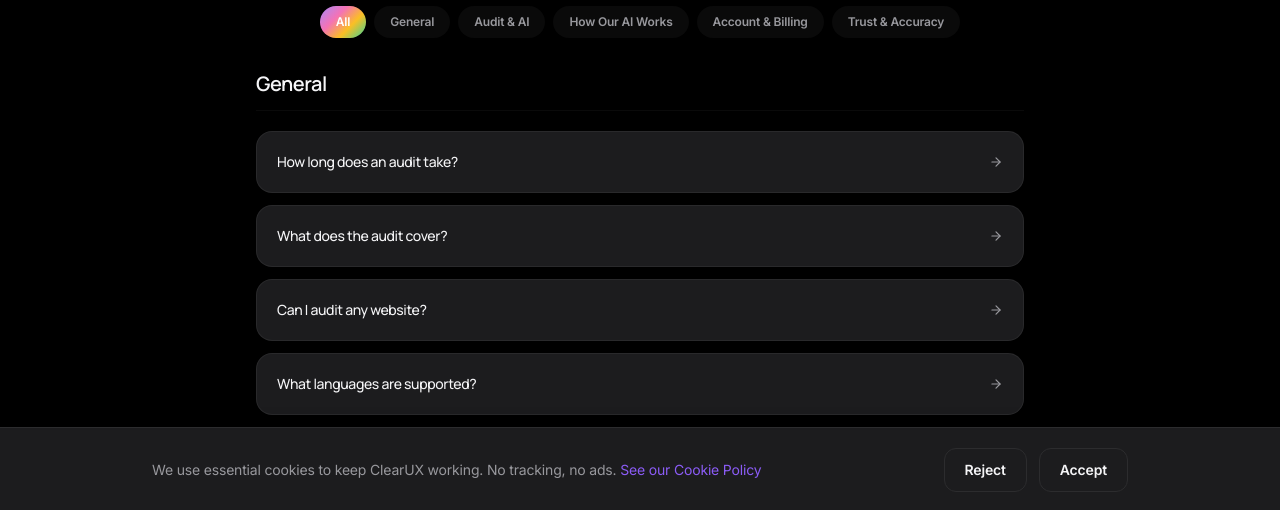
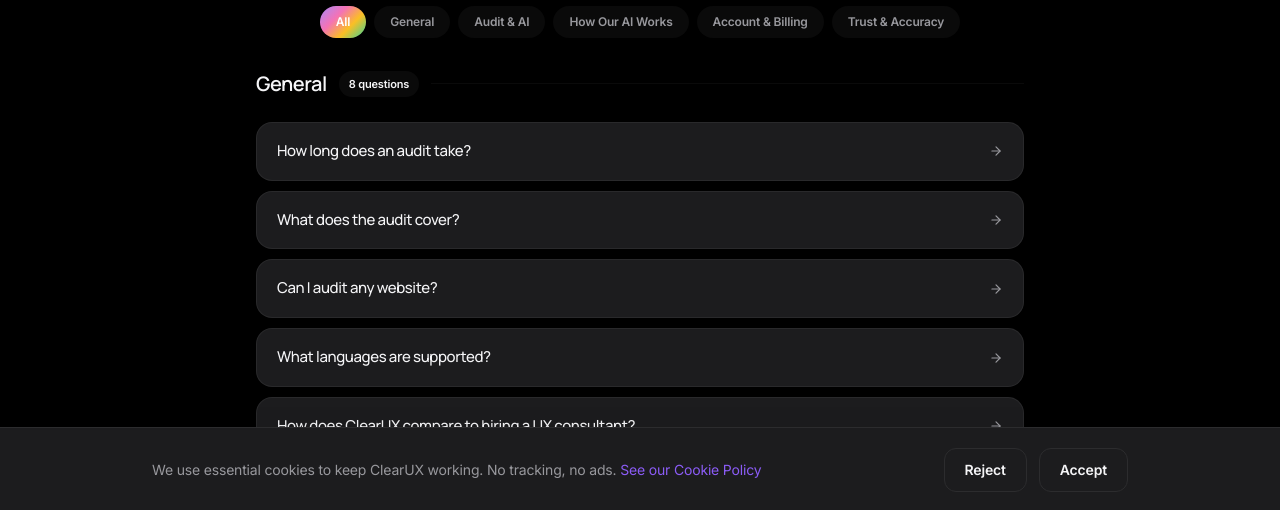
Before and after one commit to schintu79/clearux-saas, a Next.js app: page /faq in a window 1280 px wide. Shown: the part 288-798 px from the top of the page. Built offline with nearby package versions, Linux system fonts and the light colour scheme; no server answers.

Commit message:
Audit feedback: outcome-first hero, FAQ scannability, auth page trust signals

```diff
--- a/src/app/faq/page.tsx
+++ b/src/app/faq/page.tsx
@@ -185,26 +185,32 @@ export default function FaqPage() {
         </section>
 
         {/* FAQ Sections */}
-        {visibleSections.map((section) => (
-          <section key={section.title} className="px-4 sm:px-6 lg:px-8 pb-10">
+        {visibleSections.map((section, sIdx) => (
+          <section key={section.title} className={`px-4 sm:px-6 lg:px-8 ${sIdx < visibleSections.length - 1 ? 'pb-12' : 'pb-10'}`}>
             <div className="max-w-3xl mx-auto">
               {activeTab === TAB_ALL && (
-                <h2 className="font-heading font-semibold text-xl text-text mb-5 pb-3 border-b border-border/30 dark:border-white/[0.04]">
-                  {section.title}
-                </h2>
+                <div className="flex items-center gap-3 mb-6">
+                  <h2 className="font-heading font-semibold text-xl text-text">
+                    {section.title}
+                  </h2>
+                  <span className="text-[11px] font-semibold text-muted/50 bg-off dark:bg-white/[0.04] px-2.5 py-1 rounded-full">
+                    {section.items.length} questions
+                  </span>
+                  <div className="flex-1 h-px bg-border/30 dark:bg-white/[0.04]" />
+                </div>
               )}
-              <div className="space-y-3">
+              <div className="space-y-2.5">
                 {section.items.map((faq, i) => (
                   <details
                     key={i}
                     className="group bg-card border border-border/40 dark:border-white/[0.06] rounded-2xl overflow-hidden"
                   >
                     <summary className="flex items-center justify-between p-5 cursor-pointer hover:bg-card-hover transition-colors">
-                      <h3 className="font-medium text-text text-sm pr-4">{faq.q}</h3>
+                      <h3 className="font-medium text-text text-[15px] pr-4">{faq.q}</h3>
                       <ArrowRight size={14} className="text-muted flex-shrink-0 transform group-open:rotate-90 transition-transform" />
                     </summary>
                     <div className="mx-5 pb-5 pt-1 border-t border-border/20 dark:border-white/[0.04]">
-                      <p className="text-muted text-sm leading-relaxed pt-4">{faq.a}</p>
+                      <p className="text-muted text-sm leading-[1.75] pt-4">{faq.a}</p>
                     </div>
                   </details>
                 ))}
--- a/src/app/login/page.tsx
+++ b/src/app/login/page.tsx
@@ -3,7 +3,7 @@
 import { useState, useEffect } from 'react'
 import { useRouter, useSearchParams } from 'next/navigation'
 import Link from 'next/link'
-import { AlertCircle, CheckCircle2, Eye, EyeOff, Shield, Clock, TrendingUp, ArrowLeft, ArrowRight } from 'lucide-react'
+import { AlertCircle, CheckCircle2, Eye, EyeOff, Shield, Clock, TrendingUp, ArrowRight } from 'lucide-react'
 import { createBrowserSupabase } from '@/lib/supabase-ssr'
 import { useAuth } from '@/context/AuthContext'
 import Navbar from '@/components/layout/Navbar'
@@ -16,9 +16,9 @@ const loginSchema = z.object({
 })
 
 const kspItems = [
-  { icon: TrendingUp, text: 'Your audits, findings, and reports are waiting' },
+  { icon: Shield, text: 'Your data is encrypted and never shared' },
   { icon: Clock, text: 'Credits never expire — audit whenever you need' },
-  { icon: Shield, text: 'Your data is encrypted and never shared' },
+  { icon: TrendingUp, text: 'Track fixes, re-audit, and prove improvement' },
 ]
 
 export default function LoginPage() {
@@ -325,14 +325,18 @@ export default function LoginPage() {
                 </div>
               </div>
 
-              <div className="flex items-center gap-4 mt-6">
-                <Link href="/" className="flex items-center gap-2 text-sm font-semibold text-white/75 hover:text-white transition-colors">
-                  <ArrowLeft size={16} /> Home
-                </Link>
-                <span className="text-white/20">|</span>
-                <Link href="/pricing" className="flex items-center gap-2 text-sm font-semibold text-white/75 hover:text-white transition-colors">
-                  Pricing <ArrowRight size={16} />
-                </Link>
+              {/* Secondary CTA for hesitant users */}
+              <div className="mt-8 pt-6 border-t border-white/10">
+                <p className="text-xs text-white/40 mb-3">Not ready to sign in?</p>
+                <div className="flex flex-wrap items-center gap-3">
+                  <Link href="/about" className="flex items-center gap-1.5 text-sm font-semibold text-white/70 hover:text-white transition-colors">
+                    See how it works <ArrowRight size={14} />
+                  </Link>
+                  <span className="text-white/15">|</span>
+                  <Link href="/pricing" className="flex items-center gap-1.5 text-sm font-semibold text-white/70 hover:text-white transition-colors">
+                    View pricing <ArrowRight size={14} />
+                  </Link>
+                </div>
               </div>
             </div>
           </div>
--- a/src/app/page.tsx
+++ b/src/app/page.tsx
@@ -587,22 +587,23 @@ export default function Home() {
             </div>
           </div>
 
-          {/* Primary headline — semibold, with "Powered by AI" scribble underline */}
+          {/* Primary headline — outcome-first for cold traffic */}
           <h1 className="animate-fade-up delay-100 font-heading text-4xl sm:text-5xl md:text-6xl lg:text-[4.5rem] font-semibold tracking-tight mb-6" style={{ lineHeight: '1.08' }}>
-            Professional <span className="relative inline-block"><span className="relative z-10">UX Audits</span><span className="absolute -inset-x-2 inset-y-0 rounded-lg bg-gradient-to-r from-violet-400/15 via-pink-400/10 to-amber-400/8 -z-0" aria-hidden="true" /></span>,<br className="hidden sm:block" />
+            Consultant-Grade{' '}<span className="relative inline-block"><span className="relative z-10">UX Audits</span><span className="absolute -inset-x-2 inset-y-0 rounded-lg bg-gradient-to-r from-violet-400/15 via-pink-400/10 to-amber-400/8 -z-0" aria-hidden="true" /></span><br className="hidden sm:block" />
+            in Minutes, Not{' '}
             <span className="relative inline-block">
-              Powered by AI
+              Weeks
               <UnderlineScribble className="absolute -bottom-2 left-1/2 -translate-x-1/2 w-[110%]" color="var(--color-foundation)" />
             </span>
           </h1>
 
-          {/* Outcome-focused subheading — more space */}
+          {/* Outcome subheading — rotating word shows breadth */}
           <p className="animate-fade-up delay-200 text-[1.7rem] text-muted mb-6 max-w-2xl mx-auto" style={{ lineHeight: '1.55' }}>
-            Discover the issues impacting{' '}<RotatingWord />
+            Find the issues impacting{' '}<RotatingWord />
           </p>
 
-          <p className="animate-fade-up delay-300 text-sm text-muted/70 mb-12 sm:mb-14 max-w-md mx-auto" style={{ lineHeight: '1.7' }}>
-            64 checkpoints across accessibility, ethics, AI readiness, and conversion. Consultant-grade results in minutes, not weeks.
+          <p className="animate-fade-up delay-300 text-sm text-muted/70 mb-12 sm:mb-14 max-w-lg mx-auto" style={{ lineHeight: '1.7' }}>
+            64 AI-powered checkpoints across accessibility, ethics, AI readiness, and conversion. At a fraction of the cost of hiring a consultant.
           </p>
 
           {/* Single focal CTA — URL Input */}
--- a/src/app/register/page.tsx
+++ b/src/app/register/page.tsx
@@ -2,7 +2,7 @@
 
 import { useState, useEffect } from 'react'
 import Link from 'next/link'
-import { AlertCircle, CheckCircle2, Eye, EyeOff, Search, BarChart3, Zap, FileText, ArrowLeft, ArrowRight } from 'lucide-react'
+import { AlertCircle, CheckCircle2, Eye, EyeOff, Search, BarChart3, Zap, FileText, ArrowRight } from 'lucide-react'
 import { useRouter, useSearchParams } from 'next/navigation'
 import { createBrowserSupabase } from '@/lib/supabase-ssr'
 import { useAuth } from '@/context/AuthContext'
@@ -526,14 +526,18 @@ export default function RegisterPage() {
                 </div>
               </div>
 
-              <div className="flex items-center gap-4 mt-6">
-                <Link href="/" className="flex items-center gap-2 text-sm font-semibold text-white/75 hover:text-white transition-colors">
-                  <ArrowLeft size={16} /> Home
-                </Link>
-                <span className="text-white/20">|</span>
-                <Link href="/pricing" className="flex items-center gap-2 text-sm font-semibold text-white/75 hover:text-white transition-colors">
-                  Pricing <ArrowRight size={16} />
-                </Link>
+              {/* Secondary CTA for hesitant users */}
+              <div className="mt-6 pt-5 border-t border-white/10">
+                <p className="text-xs text-white/40 mb-3">Not ready to sign up?</p>
+                <div className="flex flex-wrap items-center gap-3">
+                  <Link href="/about" className="flex items-center gap-1.5 text-sm font-semibold text-white/70 hover:text-white transition-colors">
+                    See how it works <ArrowRight size={14} />
+                  </Link>
+                  <span className="text-white/15">|</span>
+                  <Link href="/pricing" className="flex items-center gap-1.5 text-sm font-semibold text-white/70 hover:text-white transition-colors">
+                    View pricing <ArrowRight size={14} />
+                  </Link>
+                </div>
               </div>
             </div>
           </div>
```
